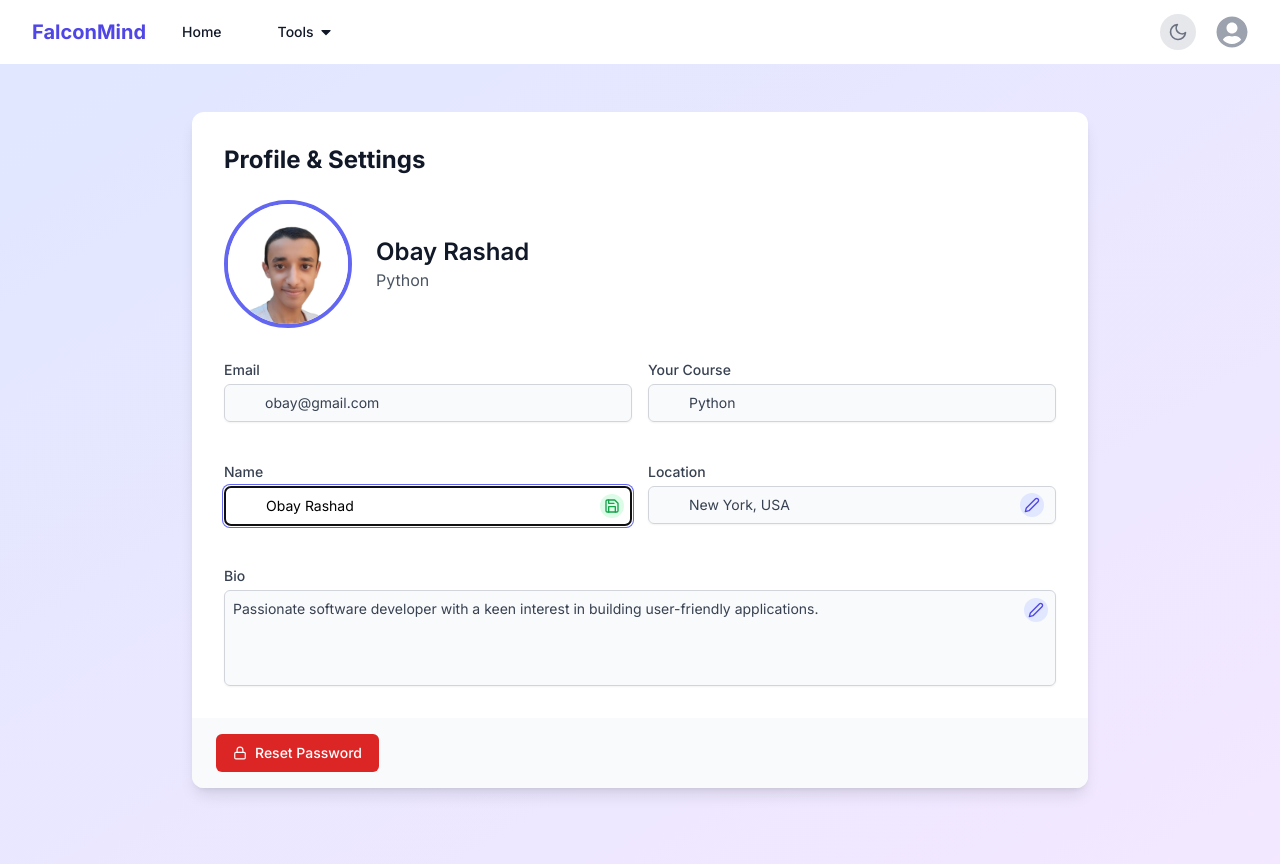
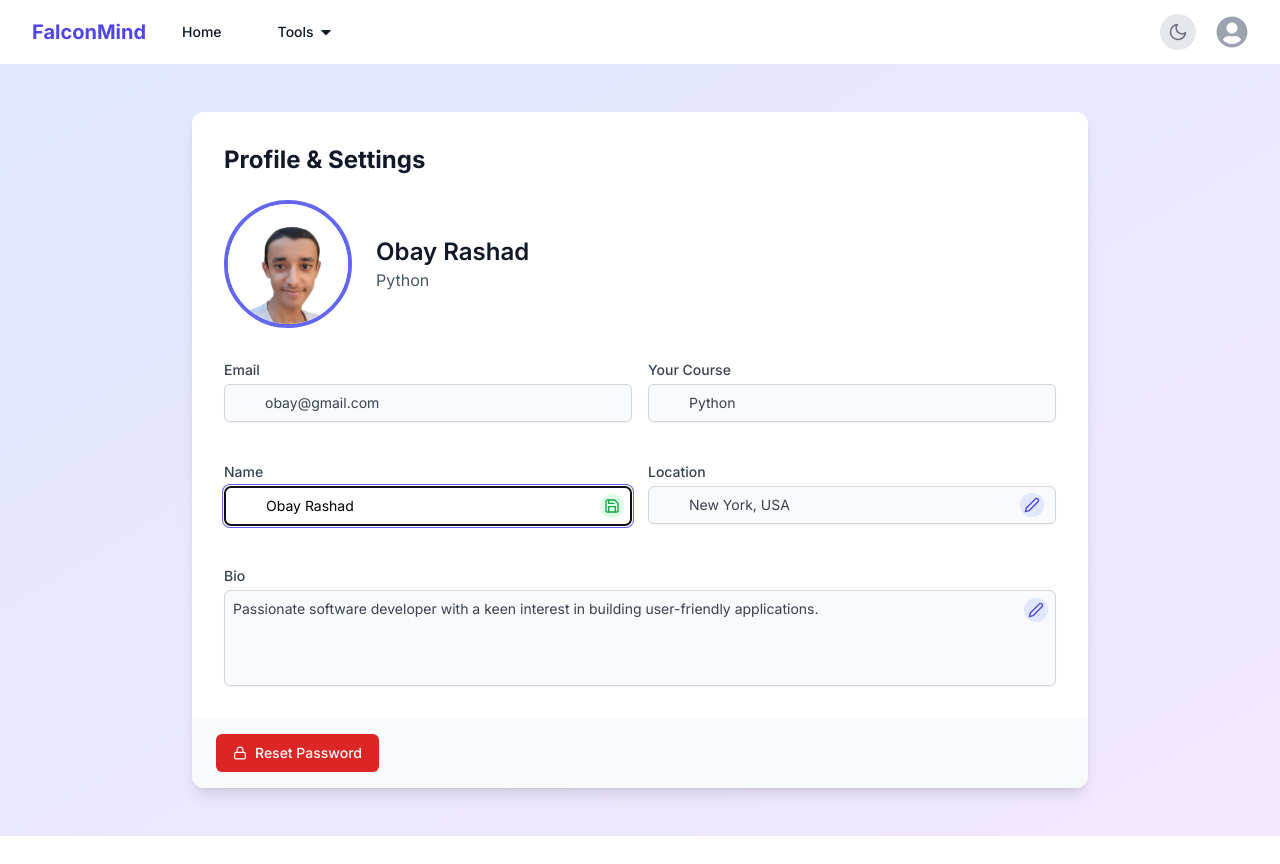
Before and after one commit to ObayM/FalconMind, a Next.js app: page /profile in a window 1280 px wide. Both pictures are taken after a click on the button 608 px from the left and 505 px from the top of the page. After the commit the page ends 836 px from the top, so only its background shows below. Built offline with nearby package versions, Linux system fonts and the light colour scheme.

Commit message:
Some edits

```diff
--- a/app/profile/page.jsx
+++ b/app/profile/page.jsx
@@ -133,7 +133,7 @@ const ProfilePage = () => {
   if (!profile) return <div>Loading...</div>;
 
   return (
-    <div className="min-h-screen bg-gradient-to-br from-indigo-100 to-purple-100 dark:from-gray-800 dark:to-gray-900 py-12 px-4 sm:px-6 lg:px-8">
+    <div className="min-h-[calc(100vh-64px)] bg-gradient-to-br from-indigo-100 to-purple-100 dark:from-gray-800 dark:to-gray-900 py-12 px-4 sm:px-6 lg:px-8">
       <div className="max-w-4xl mx-auto bg-white dark:bg-gray-800 shadow-lg rounded-xl overflow-hidden">
         <div className="px-6 py-8 sm:px-8">
           <div className="flex justify-between items-center mb-6">
```
